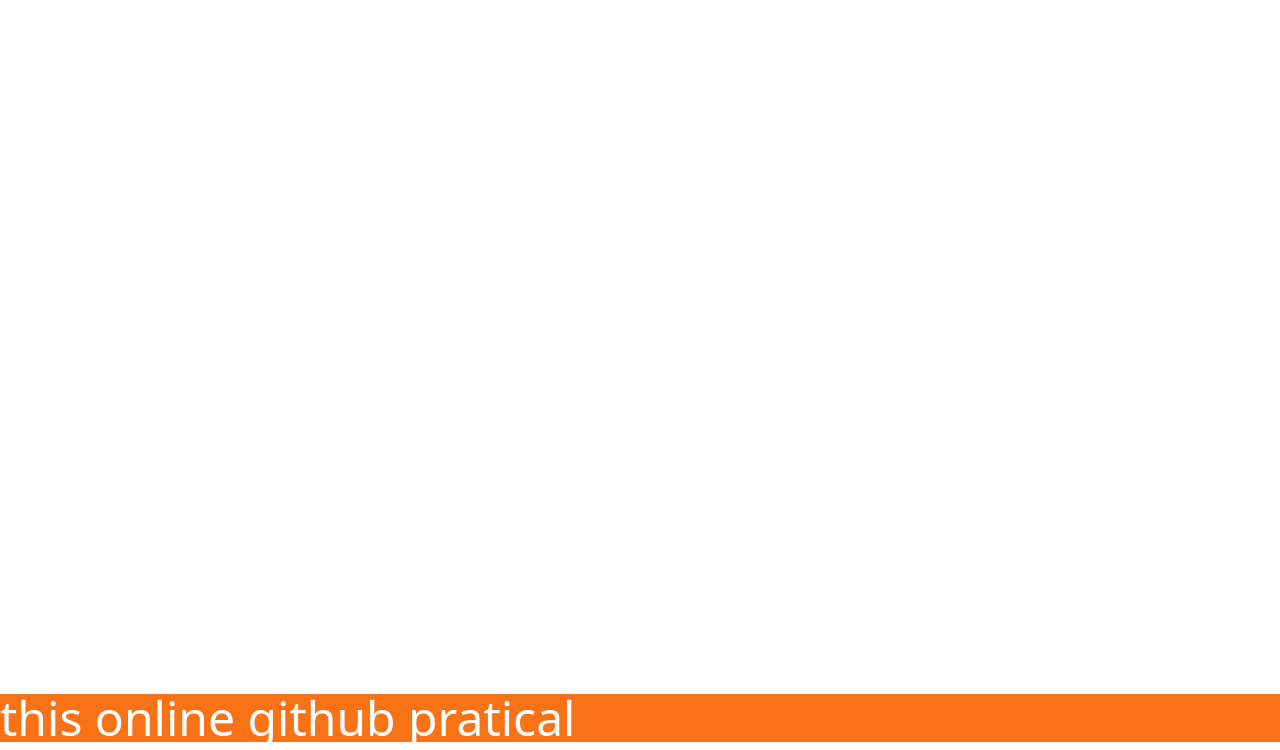
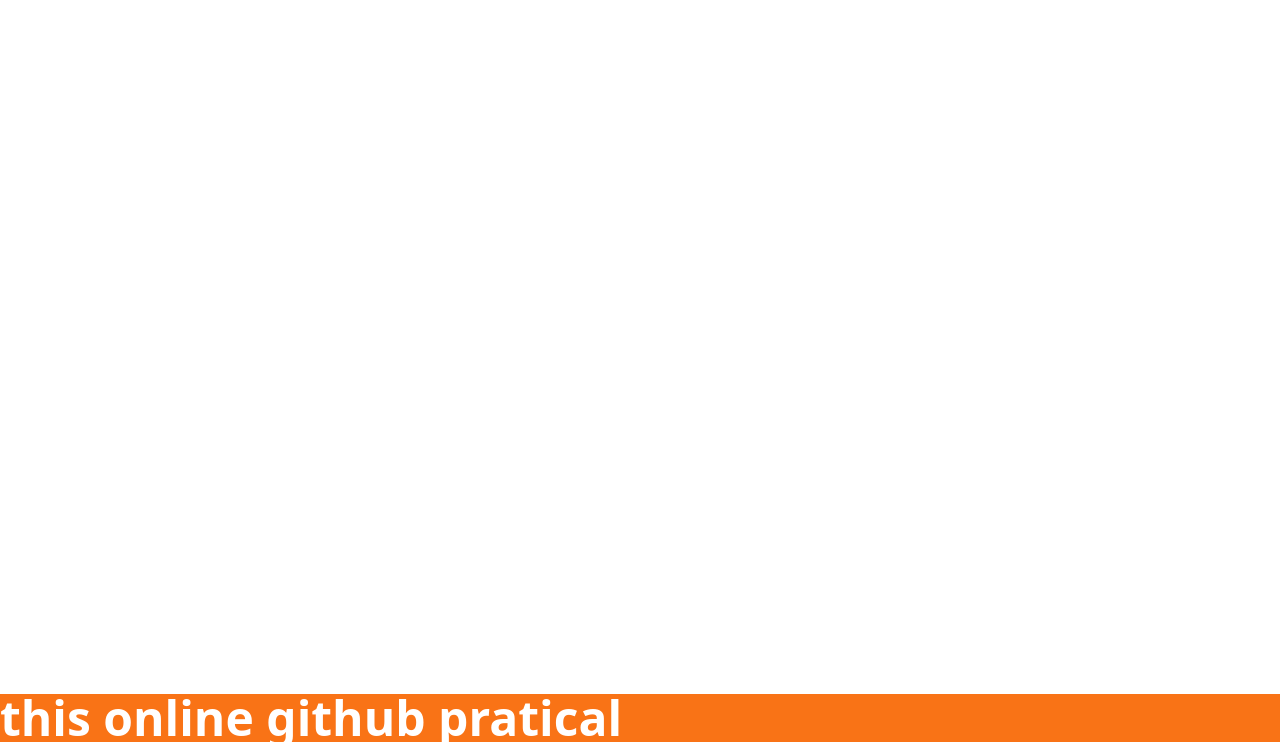
Before and after one commit to FatimaMohamedAhmed/praticgithub, a plain HTML site: page index.html in a window 1280 px wide. Shown: the part 58-808 px from the top of the page. Drawn offline with nearby package versions, Linux system fonts and the light colour scheme.

Commit message:
codeka waa kii developmentiga kusocday

```diff
--- a/index.html
+++ b/index.html
@@ -12,7 +12,8 @@
 <h1 > this online github pratical </h1>
    </div>
    <div class="bg-orange-500 text-5xl text-white absolute bottom-0 w-full">
-        <h1 > this online github pratical </h1>
+        <h1 class="font-bold" > this online github pratical </h1>
+
            </div>
 </body>
 </html>
```
